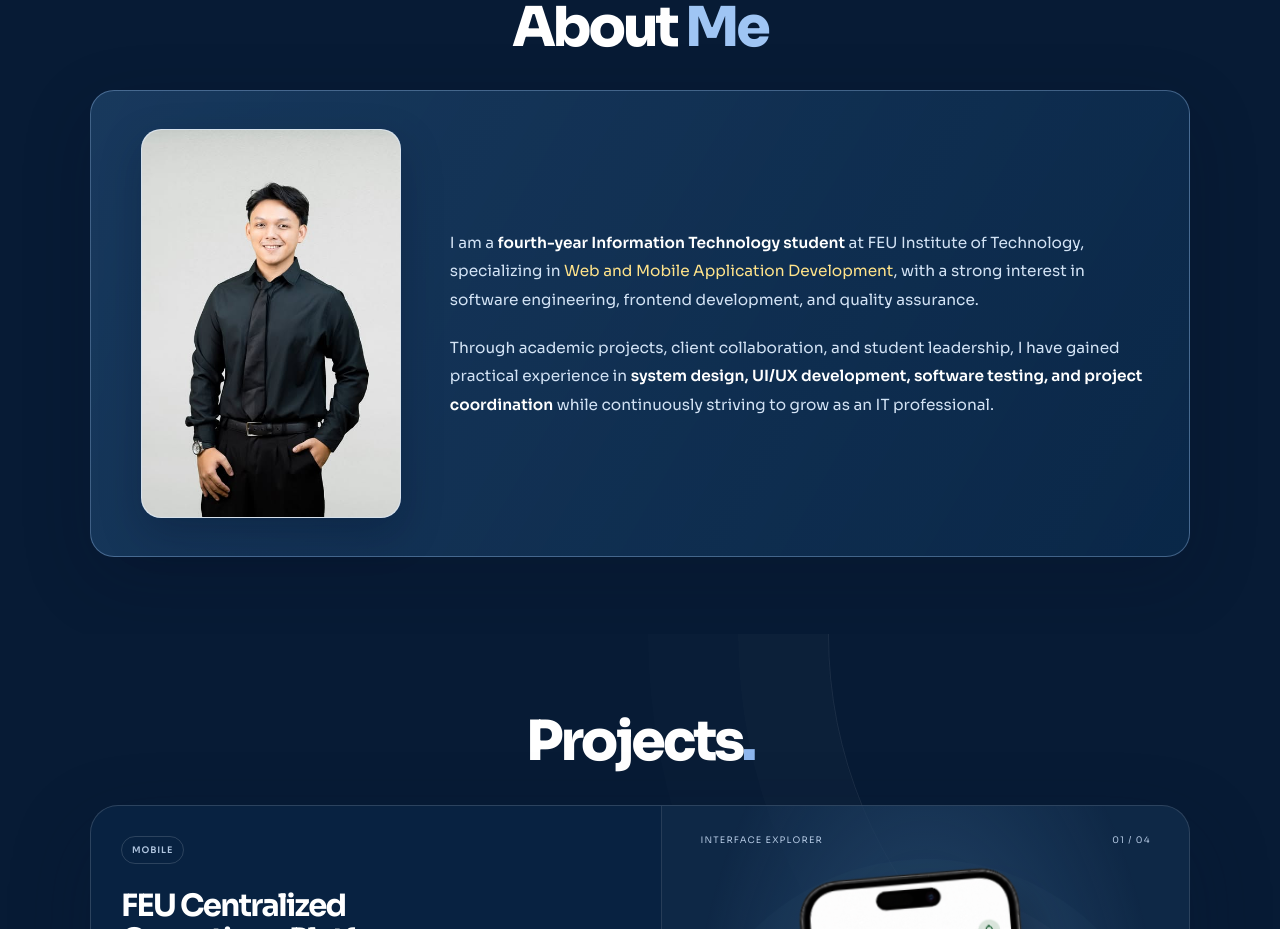
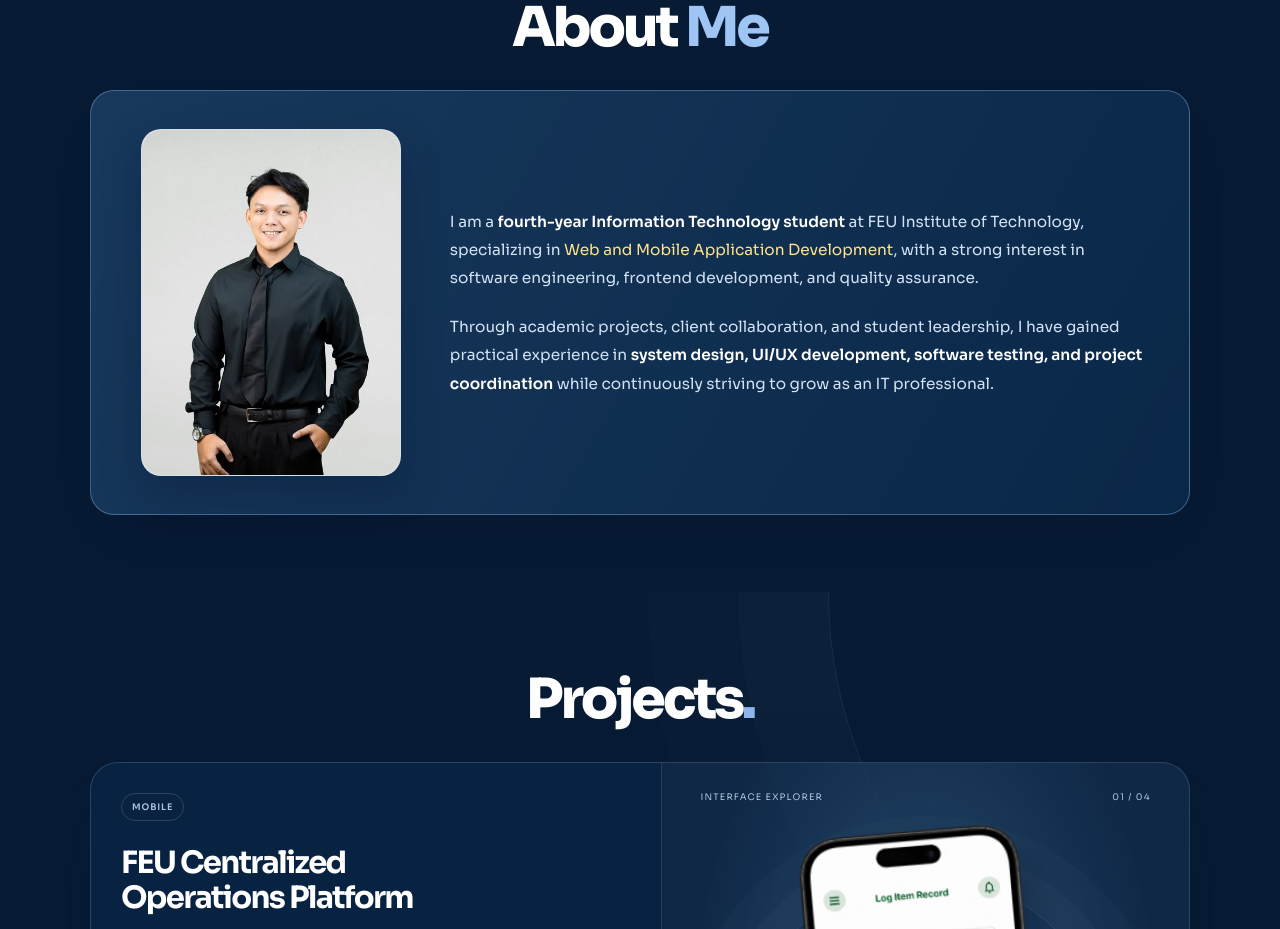
Before and after one commit to armani19/myreactapp, a React (Create React App) app: page / in a window 1280 px wide. Shown: the part 880-1809 px from the top of the page. Built offline with nearby package versions, Linux system fonts and the light colour scheme.

Commit message:
Display About portrait in a 3 by 4 frame

```diff
--- a/src/PortfolioLayout.css
+++ b/src/PortfolioLayout.css
@@ -138,10 +138,10 @@ section[id], footer[id] { scroll-margin-top: calc(var(--header-height) + 22px);
   .organization-logo { width: 76px; height: 76px; }
 }
 
-/* Preserve the complete photograph and its original proportions. */
+/* Frame the About portrait at a 3:4 ratio. */
 .about-story { grid-template-columns: minmax(190px,.65fr) minmax(0,1.6fr); align-items: center; }
-.about-portrait { width: 100%; max-width: 260px; margin-inline: auto; border-radius: 20px; border: 1px solid #bfdcff55; background: #e0e3e2; box-shadow: 0 16px 40px #020d2240; }
-.about-portrait img { display: block; width: 100%; height: auto; border-radius: inherit; }
+.about-portrait { width: 100%; max-width: 260px; aspect-ratio: 3 / 4; margin-inline: auto; overflow: hidden; border-radius: 20px; border: 1px solid #bfdcff55; background: #e0e3e2; box-shadow: 0 16px 40px #020d2240; }
+.about-portrait img { display: block; width: 100%; height: 100%; object-fit: cover; object-position: center 35%; border-radius: inherit; }
 .about-story-copy p:last-child { margin-bottom: 0; }
 .project-team { width: min(100%,720px); margin: 32px auto 0; padding: 10px; border: 1px solid #b6d8ff33; border-radius: 22px; background: #0a233fcc; box-shadow: 0 18px 50px #020d2233; }
 .project-team > img { display: block; width: 100%; height: auto; border-radius: 14px; }
```
